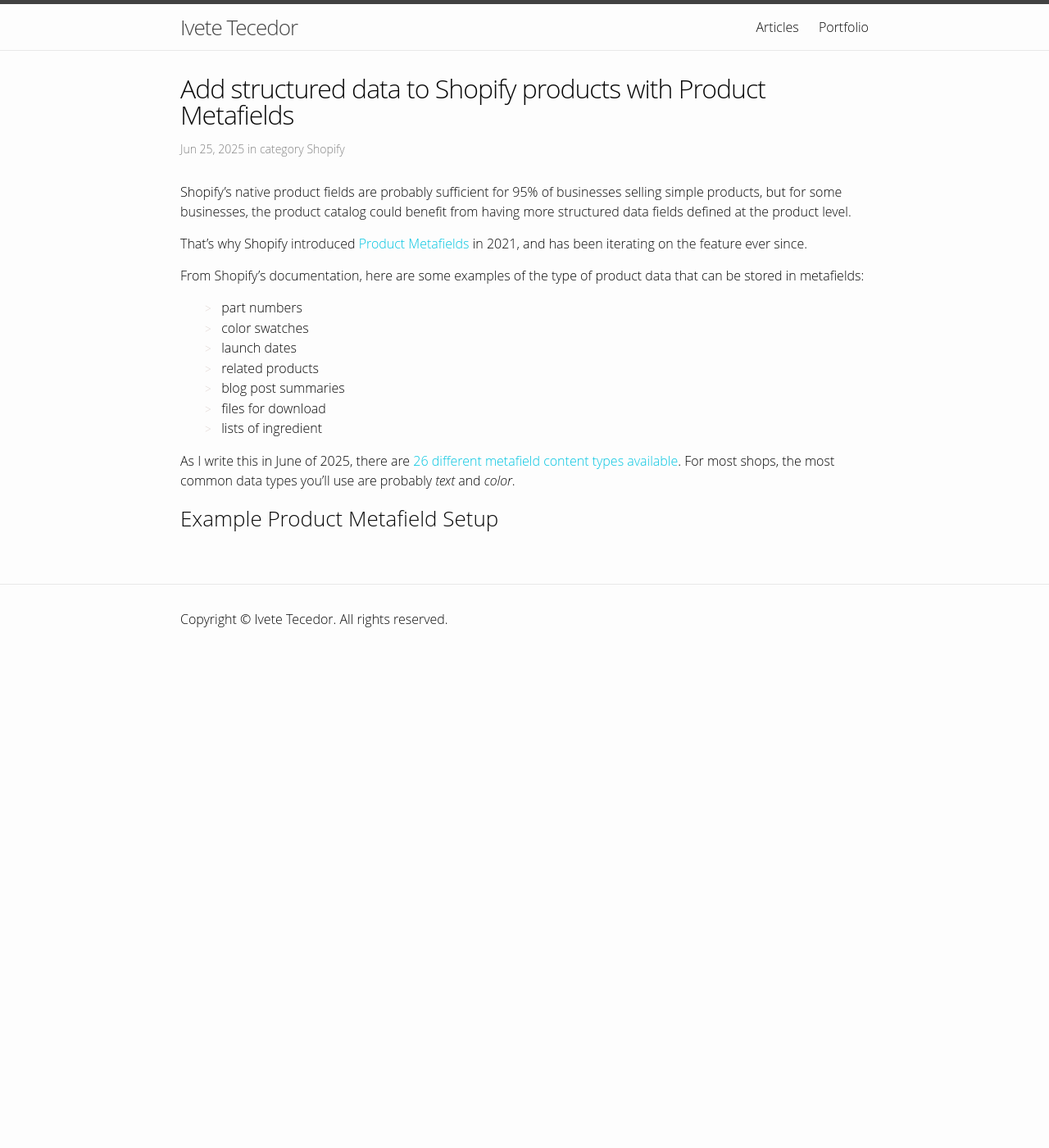
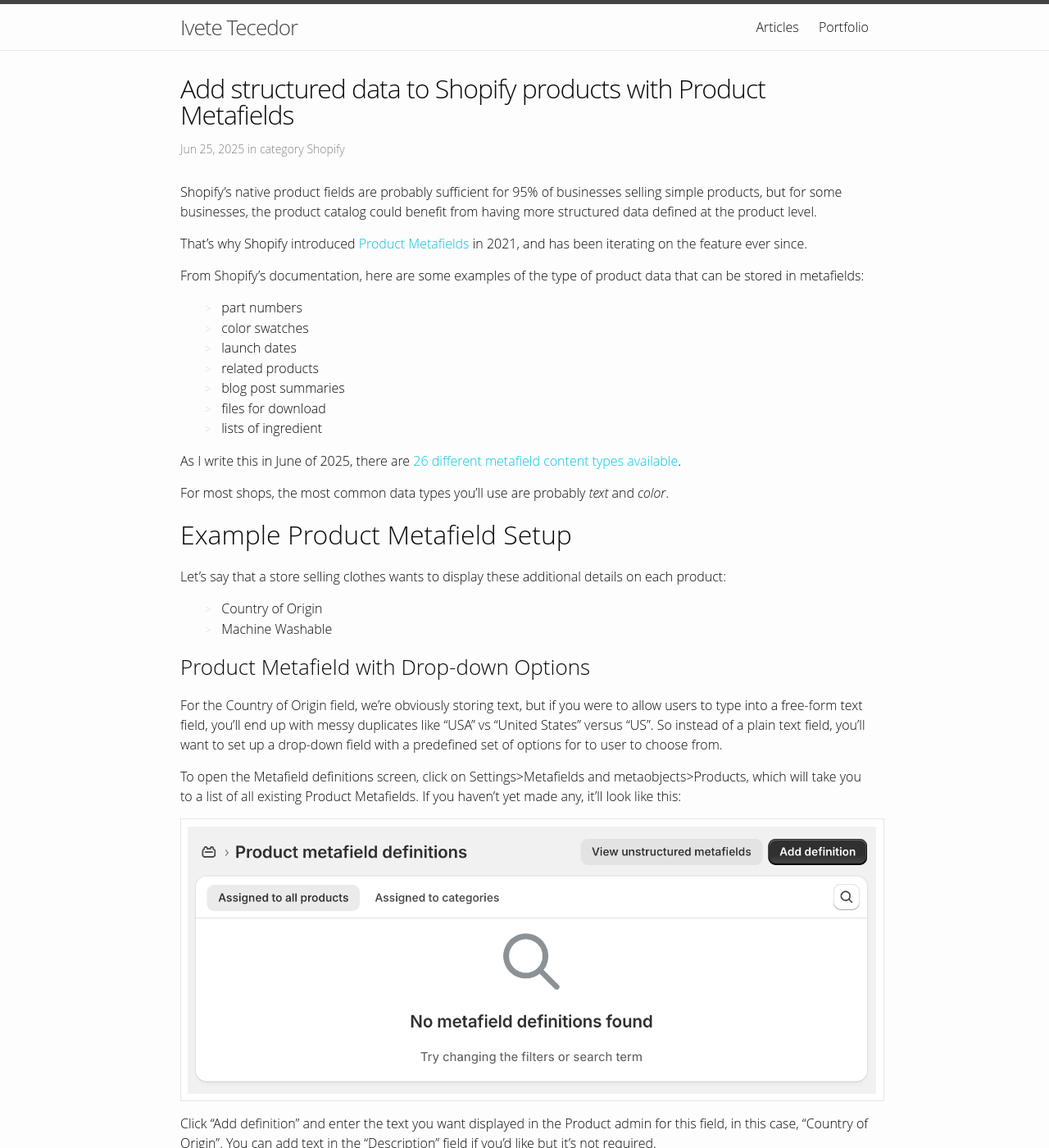
Before and after one commit to itecedor/itc-jekyll, a Jekyll site: the page built from _posts/2025-06-27-shopify-product-metafields.md, in a window 1280 px wide and 1400 px high. Shown: the whole window at 82% size. Built offline with Jekyll 4.4.1, drawn with Linux system fonts in a browser that asks for light colours; some of the changed text lies outside the part shown.

Commit message:
add articles section with first article

```diff
--- a/_posts/2025-06-27-shopify-product-metafields.md
+++ b/_posts/2025-06-27-shopify-product-metafields.md
@@ -7,7 +7,7 @@ image: shopify-product-metafield-ui.png
 categories: Shopify
 ---
 
-Shopify's native product fields are probably sufficient for 95% of businesses selling simple products, but for some businesses, the product catalog could benefit from having more structured data fields defined at the product level.
+Shopify's native product fields are probably sufficient for 95% of businesses selling simple products, but for some businesses, the product catalog could benefit from having more structured data defined at the product level.
 
 That's why Shopify introduced [Product Metafields](https://help.shopify.com/en/manual/custom-data/metafields) in 2021, and has been iterating on the feature ever since.
 
@@ -21,6 +21,65 @@ From Shopify's documentation, here are some examples of the type of product data
 * files for download
 * lists of ingredient
 
-As I write this in June of 2025, there are [26 different metafield content types available](https://help.shopify.com/en/manual/custom-data/metafields/metafield-definitions/metafield-types). For most shops, the most common data types you'll use are probably *text* and *color*.
+As I write this in June of 2025, there are [26 different metafield content types available](https://help.shopify.com/en/manual/custom-data/metafields/metafield-definitions/metafield-types).
 
-### Example Product Metafield Setup
+For most shops, the most common data types you'll use are probably *text* and *color*.
+
+## Example Product Metafield Setup
+
+Let's say that a store selling clothes wants to display these additional details on each product:
+
+* Country of Origin
+* Machine Washable
+
+### Product Metafield with Drop-down Options
+
+For the Country of Origin field, we're obviously storing text, but if you were to allow users to type into a free-form text field, you'll end up with messy duplicates like "USA" vs "United States" versus "US". So instead of a plain text field, you'll want to set up a drop-down field with a predefined set of options for to user to choose from.
+
+To open the Metafield definitions screen, click on Settings>Metafields and metaobjects>Products, which will take you to a list of all existing Product Metafields. If you haven't yet made any, it'll look like this:
+
+<img src="{{ site.baseurl }}/assets/image/empty-shopify-metafields.png" width="840" height="326" alt="Empty list of Shopify Product Metafields">
+
+Click "Add definition" and enter the text you want displayed in the Product admin for this field, in this case, "Country of Origin". You can add text in the "Description" field if you'd like but it's not required.
+
+<img src="{{ site.baseurl }}/assets/image/create-product-metafield.png" width="840" height="326" alt="Product Metafield Form">
+
+Then click "Select type" to open the field data type options drop down:
+
+<img src="{{ site.baseurl }}/assets/image/shopify-metafield-data-types.png" width="840" height="326" alt="Shopify Product Metafield Data Type Drop Down">
+
+In this case, we'll choose "Single Line Text", since the values will always be short (ie country names). If we needed to store longer text, we'd choose "Multi-line text", or to store numbers, choose Integer or Decimal, etc.
+
+Once you've clicked "Single Line Text", the form will update with that selection and two new options, "One value" or "List of values":
+
+<img src="{{ site.baseurl }}/assets/image/shopify-metafield-one-value-list-values.png" width="840" height="326" alt="Shopify Product Metafield One Value vs List of Values">
+
+The wording on these two options maybe could be clearer, but essentially these two options mean "allow the user to enter one piece of text" vs "allow the user to enter a list of text". In other words, do you want the field to store text like "USA" for a Country of Origin field, or text like "Milk, Sugar, Butter" for a field that stores a list of ingredients.
+
+Once you choose "One value", some more options appear below:
+
+<img src="{{ site.baseurl }}/assets/image/shopify-metafield-single-line-text-options.png" width="840" height="326" alt="Shopify Product Metafield Single Line One Value Options">
+
+All of these additional options are optional, but in our case, we'll be choosing "Limit to preset choices" in order to create our drop down menu of countries for the uer to choose from. Once you've checked that checkbox, a field appears to allow you to enter the options:
+
+<img src="{{ site.baseurl }}/assets/image/shopify-metafield-drop-down-options.png" width="840" height="326" alt="Shopify Product Metafield Single Line One Value Options">
+
+Type all the options you want to have in this field, click save, and you're done!
+
+In the Admin, the product will now display this new field in the Product metafields section, and clicking into the field will display the drop down with the options you set up:
+
+<img src="{{ site.baseurl }}/assets/image/shopify-product-metafield-dropdown.png" width="840" height="326" alt="Shopify Product Metafield with Drop Down Options">
+
+### Product Metafield with True/False Values
+
+In the case of the "Machine Washable" field, the only valid options are "Yes" and "No", which in programmer-speak is a boolean value -- the only acceptable options are True ("Yes") and False ("No").
+
+Shopify shows this data type as "True or false" in the "Select type" drop down, because they are trying to be friendly to non-developers, but if you type "boolean" into the search, it understands what you are looking for:
+
+<img src="{{ site.baseurl }}/assets/image/shopify-metafield-true-false-field.png" width="840" height="326" alt="Shopify Product Metafield with true/false values">
+
+Since this is a much simpler type of field with only two valid options, there are no additional configuration options after choosing it from the drop down, you can just click Save after choosing it.
+
+Now on the Product admin screen, the new Metafield is displayed and when you click into it, the options True and False are displayed as radio buttons, allowing only one selection to be made:
+
+<img src="{{ site.baseurl }}/assets/image/shopify-product-metafield-true-false.png" width="840" height="326" alt="Shopify true/false Metafield in Product Admin">
```
Also changed, not shown: _layouts/articles.html (+4 -5 lines), assets/image/create-product-metafield.png (added), assets/image/empty-shopify-metafields.png (added), assets/image/gadget-docs.jpg (added), assets/image/shopify-metafield-data-types.png (added), assets/image/shopify-metafield-drop-down-options.png (added), assets/image/shopify-metafield-one-value-list-values.png (added), assets/image/shopify-metafield-single-line-text-options.png (added), assets/image/shopify-metafield-true-false-field.png (added), assets/image/shopify-product-metafield-dropdown.png (added), assets/image/shopify-product-metafield-true-false.png (added).
